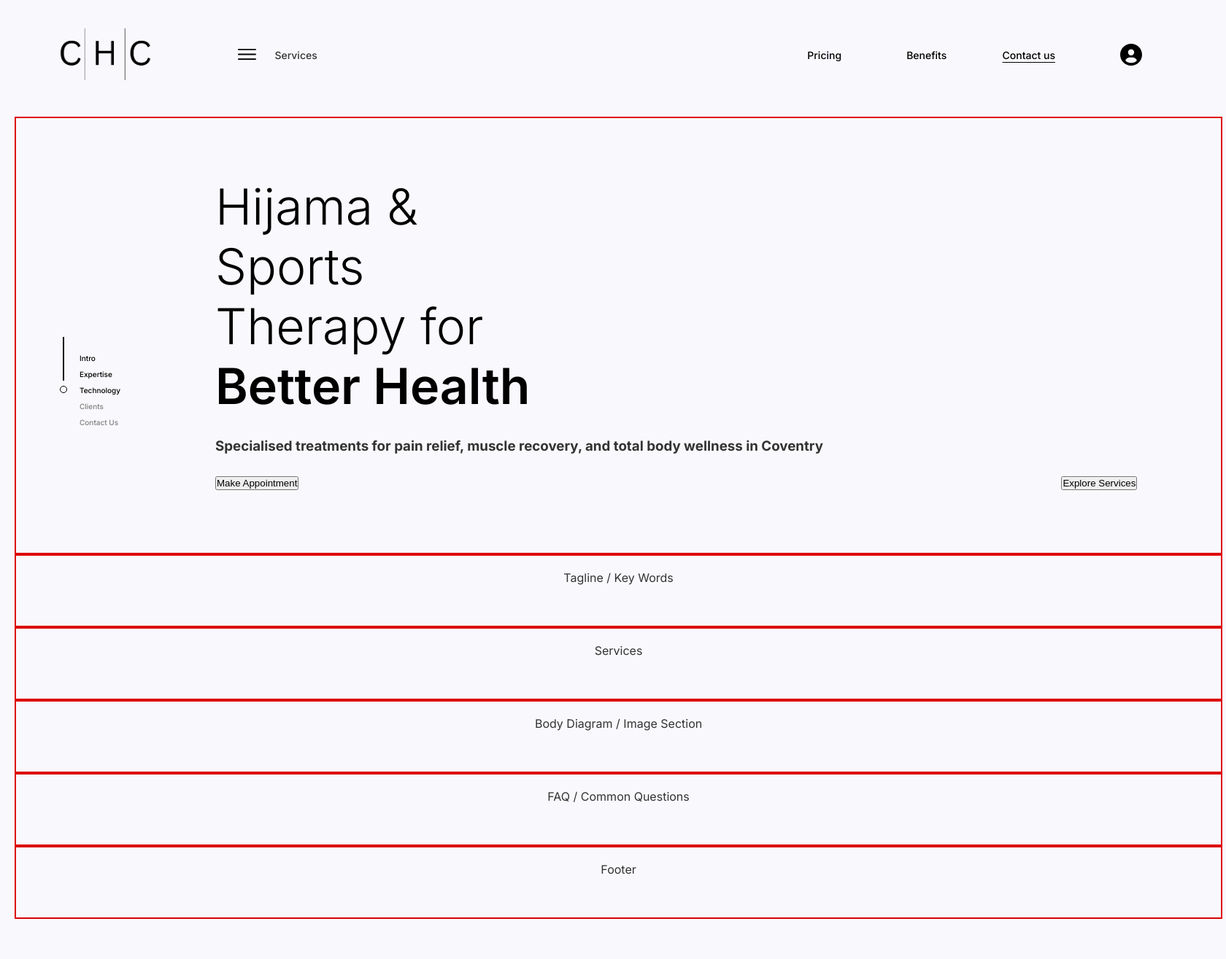
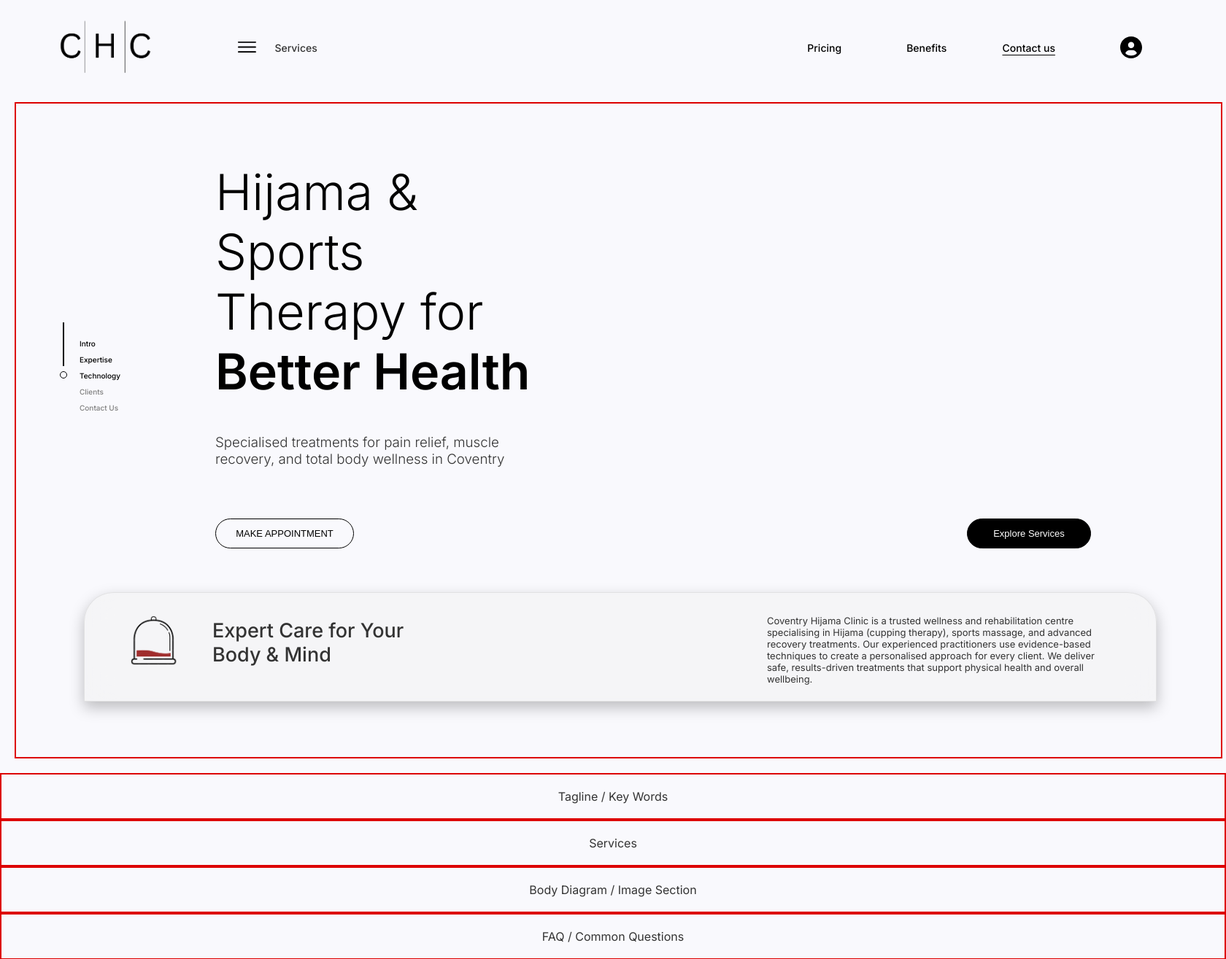
Before and after one commit to anais528/HijamaApp, a Flask app: page /landingpage in a window 1680 px wide. Shown: the top 1315 px of the page at 73% size. Before the commit the page ends 1260 px from the top, so only its background shows below. Run offline with Flask 3, Linux system fonts and the light colour scheme.

Commit message:
midsection done

```diff
--- a/frontend/templates/batoul.html
+++ b/frontend/templates/batoul.html
@@ -56,6 +56,8 @@
 
         border: none;
         margin-top: -30px;
+        padding-top: 10px;
+        padding-bottom: 10px;
         }
 
         .logo {
@@ -122,8 +124,10 @@
 
       display: flex;
       width: 100%;
-      height: 600px;
+      height: 900px;
       gap: 0px;
+      padding-bottom: 0px;
+
 
     }
 
@@ -196,20 +200,110 @@
         }
 
         .box {
-            width:500px;
+            width: 500px;
             text-align: left;
+            padding-bottom: 15px;
         }
 
         .buttons {
 
             display: flex;
             flex-direction: row;
-            gap: 1045px;
+            gap: 840px;
+        }
+
+        .tagline {
+            text-align: left;
+            margin-bottom: 40px;
         }
 
         h3 {
+            font-weight: 350;
+        }
+
+        .appointment {
+            padding: 12px 20px;
+            border-radius: 80px;
+            width: 190px;
+            border: 1px solid black;
+            background-color: transparent;
+            font-size: 13px;
+        }
+
+        .appointment:hover {
+            background: linear-gradient(135deg, #000000, #000000);
+            transform: translateY(-3px);
+            box-shadow: 0 6px 16px rgba(121, 127, 134, 0.35);
+            color: white;
+            cursor: pointer;
+            transition: all 0.2s ease-in-out;
 
         }
+
+        .appointment:active {
+            transform: translateY(0);
+            box-shadow: 0 3px 8px rgba(123, 125, 127, 0.2);
+            color: white;
+        }
+
+        .explore {
+            padding: 12px 20px;
+            border-radius: 80px;
+            width: 170px;
+            border: 1px solid black;
+            background-color: black;
+            font-size: 13px;
+            color: white;
+        }
+
+
+        .info {
+            border: 1px solid #c0c0c061;
+            border-top-left-radius: 40px;
+            border-top-right-radius: 40px;
+            margin-top: 60px;
+            height: 150px;
+            width: 1470px;
+            margin-left: -140px;
+
+            background: #efefef71;  /* semi-transparent background */
+            backdrop-filter: blur(20px);   /* background blur */
+            -webkit-backdrop-filter: blur(10px); /* Safari support */
+            box-shadow: 0 8px 20px rgba(0, 0, 0, 0.25); /* drop shadow */
+
+            display: flex;
+            flex-direction: row;
+            gap: 10px;
+            align-items: flex-start;
+        }
+
+        .hijama-image {
+            width: 100px;
+            height: 20px;
+        }
+
+        .hijama-image img {
+            width: 70px;
+            margin-left: 10px;
+        }
+
+        .headline.info .tagline {
+            width: 750px;
+            height: 20px;
+            margin-left: 25px;
+            font-weight: 500;
+            font-size: 27px;
+            margin-top: 5px;
+        }
+
+        .information {
+            width: 450px;
+            height: 20px;
+            font-size: small;
+            font-weight: 400;
+            text-align: left;
+        }
+
 
     /*--------------------------------------------------*/
 
@@ -288,13 +382,25 @@
             </div>
             <div class="headline tagline">
                 <h3>
-                    Specialised treatments for pain relief, muscle
+                    Specialised treatments for pain relief, muscle <br>
                     recovery, and total body wellness in Coventry
                 </h3>
             </div>
             <div class="headline buttons">
-                <button class="button appointment">Make Appointment</button>
-                <button class="button explore">Explore Services</button>
+                <button class="appointment">MAKE APPOINTMENT</button>
+                <button class="explore">Explore Services</button>
+            </div>
+            <div class="headline info">
+                <div class="hijama-image">
+                    <img src="{{ url_for('static', filename='images/cupping-cartoon.png') }}" alt="cupping-cartoon">
+                </div>
+                <div class="tagline">
+                    Expert Care for Your <br> Body & Mind
+                </div>
+                <div class="information">
+                    Coventry Hijama Clinic is a trusted wellness and rehabilitation centre specialising in Hijama (cupping therapy), sports massage, and advanced recovery treatments. Our experienced practitioners use evidence-based techniques to create a personalised approach for every client. We deliver safe, results-driven treatments that support physical health and overall wellbeing.
+                </div>
+            </div>
             </div>
         </div>
 
```
Also changed, not shown: frontend/static/images/cupping-cartoon.png (added), 1 other file.
